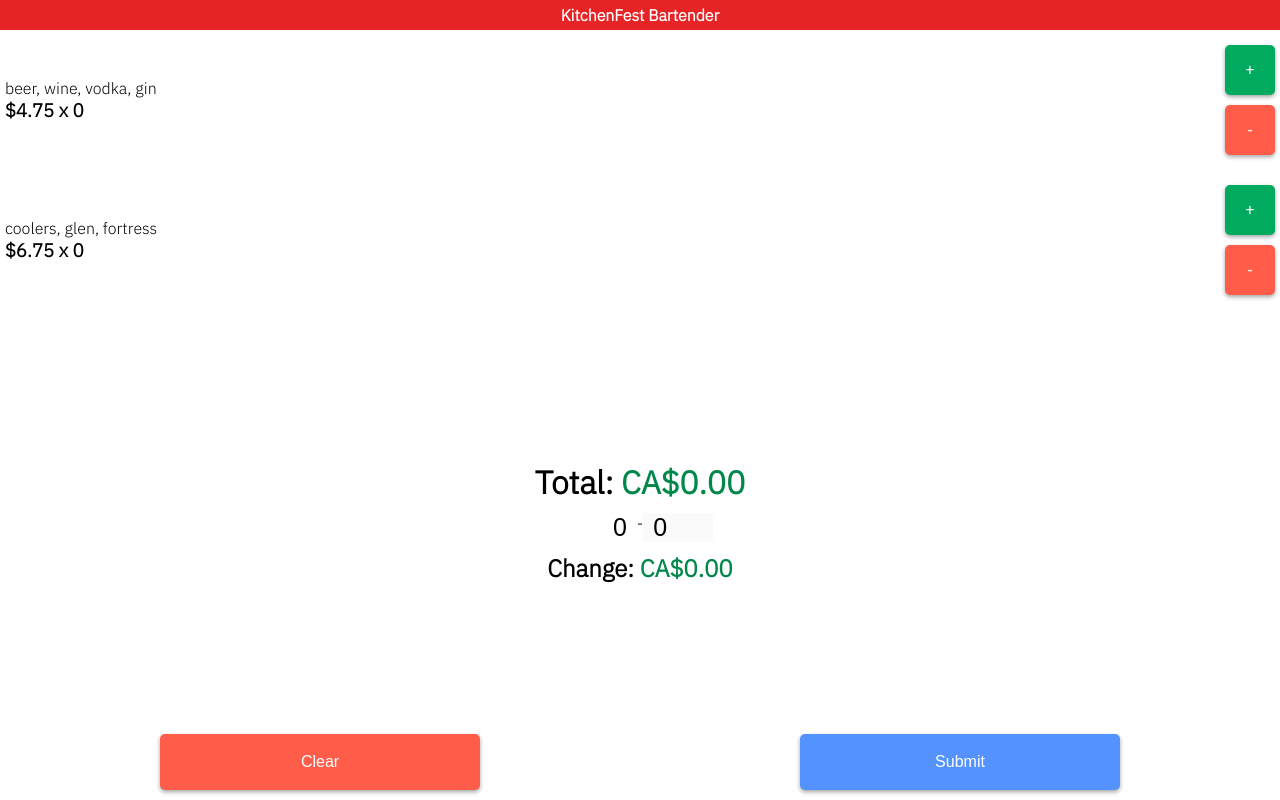
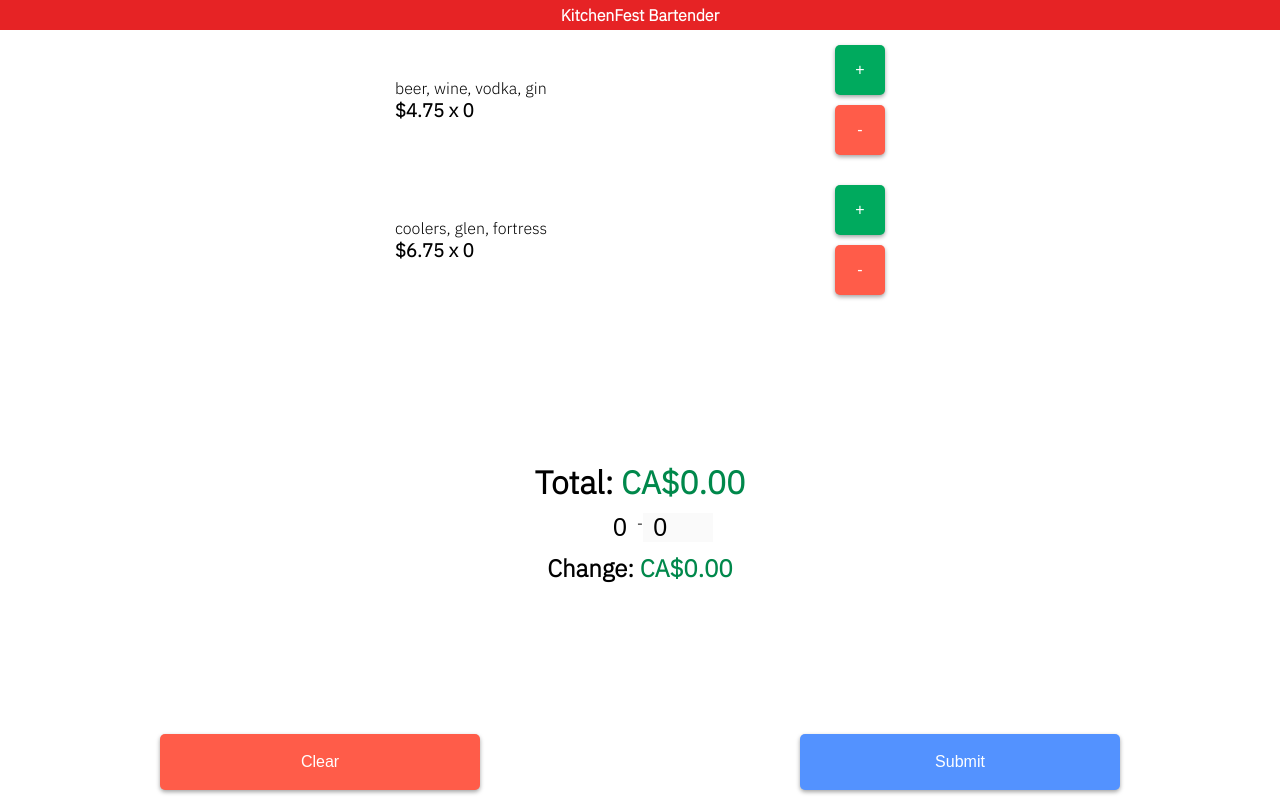
Before and after one commit to therockhopper/bartender, an Angular app: page / in a window 1280 px wide. Built offline with nearby package versions, Linux system fonts and the light colour scheme.

Commit message:
set max width

```diff
--- a/src/app/app.component.scss
+++ b/src/app/app.component.scss
@@ -23,6 +23,7 @@
     display: flex;
     flex-direction: column;
     width: 100%;
+    max-width: 50rem;
 
     & > div {
       display: flex;
```
